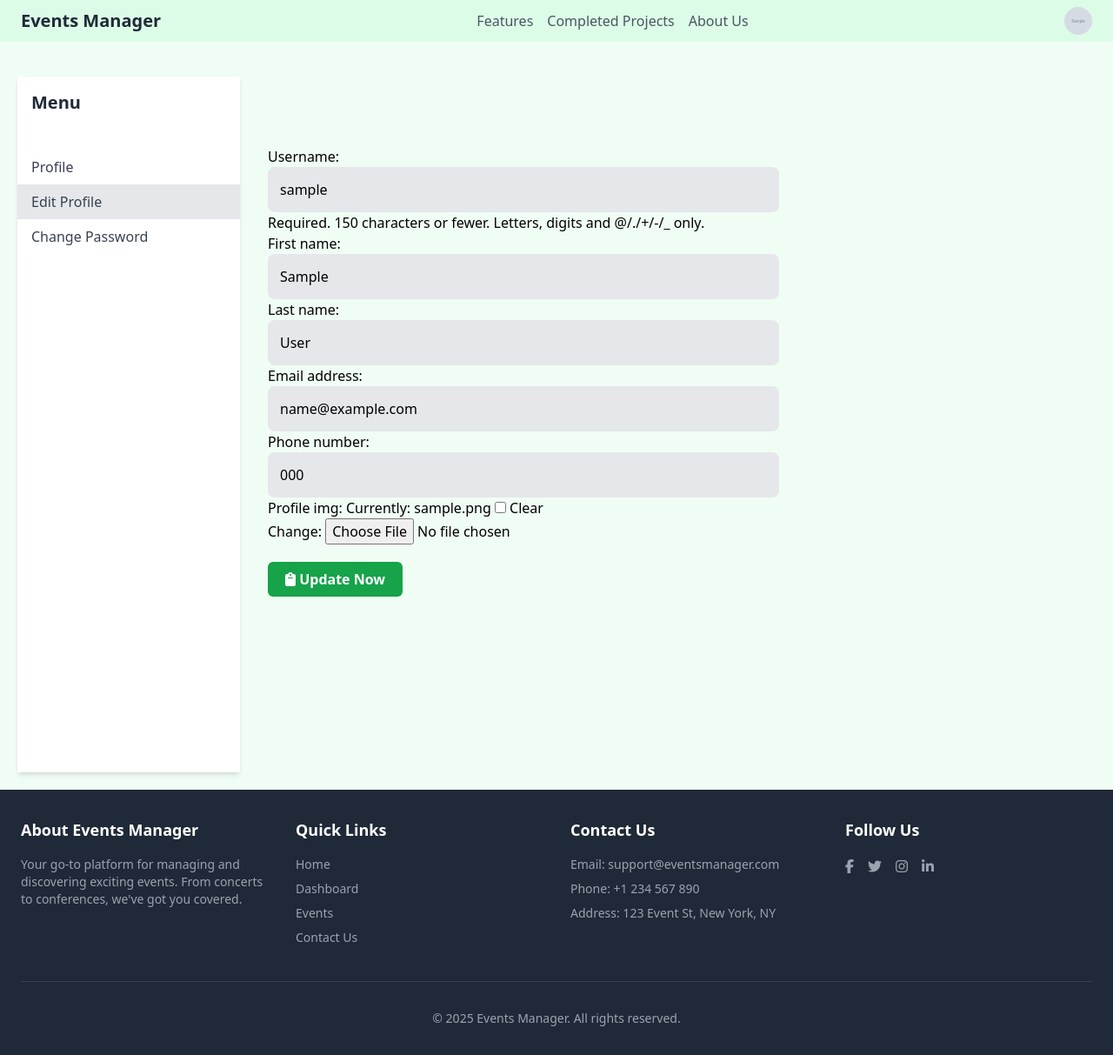
After one commit to achibhossengit/Event-Manager, a Django app: page /users/edit-profile/ in a window 1280 px wide. The commit adds this page. Shown: the whole page at 87% size. Run offline with Django 5.2, Linux system fonts and the light colour scheme; a user stored in the database is signed in; tables that the repository leaves empty hold one stand-in row (values such as "Sample post"); grey boxes marked "Sample" are stand-in pictures; some libraries are stand-ins or nearby versions.

Commit message:
custom user model, profile feature implemented successfully

```diff
--- a/core/templates/loged_nav.html
+++ b/core/templates/loged_nav.html
@@ -30,13 +30,17 @@
             <div class="relative">
                 <button id="user-menu-button" class="flex items-center focus:outline-none">
                     <img
-                    src="{% static 'images/avatar.png' %}"
+                    {% if request.user.profile_img %}
+                        src="{{request.user.profile_img.url}}"
+                    {% else %}
+                        src="{% static 'images/avatar.png' %}"
+                    {% endif %}
                     alt="User avatar"
                     class="h-8 w-8 rounded-full object-cover"
                     />
                 </button>
                 <div id="user-menu" class="absolute right-0 mt-2 w-48 bg-white rounded-md shadow-lg py-1 hidden">
-                    <a  class="block px-4 py-2 text-sm text-gray-700 hover:bg-gray-100">Your Profile</a>
+                    <a href="{% url 'user-profile' %}" class="block px-4 py-2 text-sm text-gray-700 hover:bg-gray-100">Your Profile</a>
                     <form method="post" action="{% url 'log-out' %}">
                         {% csrf_token %}
                         <button class="w-full text-left px-4 py-2 text-sm text-gray-700 hover:bg-gray-100">Logout</button>
--- a/static/css/output.css
+++ b/static/css/output.css
@@ -687,6 +687,10 @@ video {
   margin-top: 1.25rem;
 }
 
+.mt-6 {
+  margin-top: 1.5rem;
+}
+
 .mt-7 {
   margin-top: 1.75rem;
 }
@@ -755,6 +759,10 @@ video {
   width: 12rem;
 }
 
+.w-64 {
+  width: 16rem;
+}
+
 .w-72 {
   width: 18rem;
 }
@@ -947,6 +959,11 @@ video {
   background-color: rgb(243 244 246 / var(--tw-bg-opacity, 1));
 }
 
+.bg-gray-200 {
+  --tw-bg-opacity: 1;
+  background-color: rgb(229 231 235 / var(--tw-bg-opacity, 1));
+}
+
 .bg-gray-700 {
   --tw-bg-opacity: 1;
   background-color: rgb(55 65 81 / var(--tw-bg-opacity, 1));
@@ -1100,6 +1121,14 @@ video {
   padding-left: 1.25rem;
 }
 
+.pl-8 {
+  padding-left: 2rem;
+}
+
+.pt-20 {
+  padding-top: 5rem;
+}
+
 .pt-5 {
   padding-top: 1.25rem;
 }
--- a/users/forms.py
+++ b/users/forms.py
@@ -2,7 +2,7 @@ from django.contrib.auth.models import Group
 from django.forms import ModelForm
 from event.forms import StyledFormMixin
 from django import forms
-from django.contrib.auth.forms import AuthenticationForm
+from django.contrib.auth.forms import AuthenticationForm, PasswordResetForm, SetPasswordForm
 from users.models import CustomUser
 User = CustomUser
 
@@ -25,6 +25,11 @@ class UserRoleModelForm(StyledFormMixin, ModelForm):
             'groups': ''
         }
 
+class EditProfileForm(StyledFormMixin, ModelForm):
+    class Meta:
+        model = User
+        fields = ('username', 'first_name', 'last_name', 'email', 'phone_number', 'profile_img')
+
 class LogInForm(StyledFormMixin, AuthenticationForm):
     def __init__(self, *args, **kwargs):
         super().__init__(*args, **kwargs)
@@ -36,3 +41,14 @@ class GroupModelForm(StyledFormMixin, ModelForm):
         widgets ={
             'permissions': forms.CheckboxSelectMultiple
         }
+
+class ChangePasswordForm(StyledFormMixin, forms.Form):
+    old_password = forms.CharField(widget=forms.PasswordInput(), label='Old Password')
+    new_password = forms.CharField(widget=forms.PasswordInput(), label='New Password')
+    confirm_password = forms.CharField(widget=forms.PasswordInput(), label='Confirm Password')
+
+class CustomPasswordResetForm(StyledFormMixin, PasswordResetForm):
+    pass
+
+class CustomPasswordConfirmForm(StyledFormMixin, SetPasswordForm):
+    pass
--- /dev/null
+++ b/users/templates/accounts/profile.html
@@ -0,0 +1,90 @@
+{% extends "base.html" %}
+{% block content %}
+    {% load static %}
+    <div class="flex min-h-screen">
+        <!-- Sidebar -->
+        <aside class="w-64 bg-white shadow-md">
+        <div class="p-4">
+            <h2 class="text-xl font-semibold text-gray-800">Menu</h2>
+        </div>
+        <nav class="mt-6">
+            <a
+            href="{% url 'user-profile' %}"
+            class="block py-2 px-4 {% if type == 'view_profile' %}bg-gray-200{% endif %} text-gray-700  hover:bg-gray-100"
+            >Profile</a
+            >
+            <a href="{% url 'edit-profile' %}"
+            class="block py-2 px-4 {% if type == 'edit_profile' %}bg-gray-200{% endif %} text-gray-700 hover:bg-gray-100"
+            >Edit Profile</a
+            >
+            <a href="{% url "change-password" %}"
+            class="block py-2 px-4 {% if type == 'change_password' %}bg-gray-200{% endif %} text-gray-700 hover:bg-gray-100"
+            >Change Password</a
+            >
+        </nav>
+        </aside>
+
+        {% if type == 'view_profile' %}
+            {% comment %} profile content {% endcomment %}
+            <div class="flex-1 p-8">
+                <h1 class="text-3xl font-bold text-gray-800 mb-8">User Profile</h1>
+
+                <div class="bg-white shadow-md rounded-lg p-6">
+                    <div class="flex gap-5 items-center mb-6">
+                        <img
+                        {% if profile_img %}
+                            src="{{profile_img}}"
+                        {% else %}
+                            src="{% static 'images/avatar.png' %}"
+                        {% endif %}
+                        alt="User avatar"
+                        class="w-20 h-20 rounded-full"
+                        />
+                        <div>
+                            <h2 class="text-2xl font-semibold text-gray-800">{{name}}</h2>
+                            <p class="text-gray-600">{{role}}</p>
+                        </div>
+                    </div>
+
+                    <div class="grid grid-cols-1 md:grid-cols-2 gap-4">
+                        <div>
+                            <h3 class="text-lg font-semibold text-gray-700 mb-2">
+                            Personal Information
+                            </h3>
+                            <p class="text-gray-600">
+                            <span class="font-medium">Phone:</span> {{phone}}
+                            </p>
+                            <p class="text-gray-600">
+                            <span class="font-medium">Email:</span> {{email}}
+                            </p>
+                            <p class="text-gray-600">
+                            <span class="font-medium">Username:</span> {{username}}
+                            </p>
+                            <p class="text-gray-600">
+                            <span class="font-medium">Location:</span> New York, USA
+                            </p>
+                        </div>
+                        <div>
+                            <h3 class="text-lg font-semibold text-gray-700 mb-2">
+                            Account Information
+                            </h3>
+                            <p class="text-gray-600">
+                            <span class="font-medium">Member Since:</span> {{member_since}}
+                            </p>
+                            <p class="text-gray-600">
+                            <span class="font-medium">Last Login:</span> {{last_login}}
+                            </p>
+                        </div>
+                    </div>
+                </div>
+            </div>
+        {% else %}
+            {% comment %} edit profile {% endcomment %}
+            <form method="POST" enctype="multipart/form-data" class="w-full md:w-1/2 pl-8 pt-20">
+                {% csrf_token %}
+                {{form.as_p}}
+                <button type="submit" class="mt-5 bg-green-600 px-5 py-2 rounded-md text-white font-semibold"><i class="fa-solid fa-clipboard"></i> Update Now</button>
+            </form>
+        {% endif %}
+    </div>
+{% endblock content %}
--- a/users/templates/log_in.html
+++ b/users/templates/log_in.html
@@ -4,5 +4,6 @@
         {% csrf_token %}
         {{form.as_p}}
         <button type="submit" class="mt-5 text-white font-semibold bg-green-600 px-5 py-2 rounded-md">Log In</button>
+        <a class="mt-5 text-white font-semibold bg-green-600 px-5 py-2 rounded-md" href="{% url 'reset-password' %}">Forgot Password?</a>
     </form>
 {% endblock content %}
--- a/users/templates/sign_up.html
+++ b/users/templates/registration/form.html
@@ -3,6 +3,6 @@
     <form method="POST" class="w-full md:w-1/2 mx-auto">
         {% csrf_token %}
         {{form.as_p}}
-        <button type="submit" class="mt-5 bg-green-600 px-5 py-2 rounded-md text-white font-semibold"><i class="fa-solid fa-clipboard"></i> Create</button>
+        <button type="submit" class="mt-5 bg-green-600 px-5 py-2 rounded-md text-white font-semibold"><i class="fa-solid fa-clipboard"></i> Submit</button>
     </form>
 {% endblock content %}
--- a/users/urls.py
+++ b/users/urls.py
@@ -1,5 +1,6 @@
 from django.urls import path
-from users.views import sign_up, log_in, log_out, no_permission, delete_user, update_user, user_details, create_group, update_group, delete_group, active_user
+from django.contrib.auth.views import PasswordResetDoneView
+from users.views import sign_up, log_in, log_out, no_permission, delete_user, update_user, user_details, create_group, update_group, delete_group, active_user, ProfileView, EditProfile, ChangePassword, CustomPasswordReset, CustomPasswordResetConfirmView
 
 urlpatterns = [
     path('sign-up/', sign_up, name='sign-up'),
@@ -13,4 +14,10 @@ urlpatterns = [
     path('create-group/', create_group, name='create-group'),
     path('update-group/<group_id>/', update_group, name='update-group'),
     path('delete-group/<group_id>/', delete_group, name='delete-group'),
+
+    path('user-profile/', ProfileView.as_view(), name='user-profile'),
+    path('edit-profile/', EditProfile.as_view(), name='edit-profile'),
+    path('change-password/', ChangePassword.as_view(), name='change-password'),
+    path('reset-password/', CustomPasswordReset.as_view(), name='reset-password'),
+    path('reset-password-confirm/<uidb64>/<token>', CustomPasswordResetConfirmView.as_view(), name='password_reset_confirm'),
 ]
--- a/users/views.py
+++ b/users/views.py
@@ -1,11 +1,19 @@
 from django.shortcuts import render, redirect, HttpResponse
-from users.forms import UserModelForm, LogInForm, UserRoleModelForm, GroupModelForm
+from django.contrib.auth.forms import PasswordChangeForm
+from users.forms import UserModelForm, LogInForm, UserRoleModelForm, GroupModelForm, EditProfileForm, ChangePasswordForm, CustomPasswordResetForm, CustomPasswordConfirmForm
 from django.contrib.auth.models import Group
 from django.contrib import messages
 from django.contrib.auth import login, logout
 from django.contrib.auth.decorators import login_required, permission_required
 from django.contrib.auth.tokens import default_token_generator
 from users.models import CustomUser
+from django.views import View
+from django.views.generic import UpdateView
+from django.urls import reverse_lazy
+from django.contrib.auth.mixins import LoginRequiredMixin, PermissionRequiredMixin
+from django.contrib.auth import update_session_auth_hash
+from django.contrib.auth.views import PasswordResetView, PasswordResetConfirmView
+
 User = CustomUser
 
 # views
@@ -123,3 +131,110 @@ def log_in(request):
 def log_out(request):
     logout(request)
     return redirect('log-in')
+
+
+
+class ProfileView(LoginRequiredMixin, View):
+    login_url = 'log-in'
+    def get(self, request):
+        user = request.user
+        context = {
+            'username': user.username,
+            'name':f"{user.first_name} {user.last_name}",
+            'role':user.groups.first().name,
+            'email':user.email,
+            'phone':user.phone_number,
+            'member_since':user.date_joined,
+            'last_login':user.last_login,
+            'profile_img':user.profile_img.url if user.profile_img else None,
+            'type': 'view_profile'
+        }
+        return render(request, 'accounts/profile.html', context)
+
+class EditProfile(LoginRequiredMixin, UpdateView):
+    login_url = 'log-in'
+    model = CustomUser
+    form_class = EditProfileForm
+    template_name = 'accounts/profile.html'
+    success_url = reverse_lazy('user-profile')
+
+    def get_context_data(self, **kwargs):
+        context = super().get_context_data(**kwargs)
+        context['type'] ='edit_profile'
+        return context
+
+    def get_object(self, queryset = None):
+        obj = self.request.user
+        return obj
+
+    def form_valid(self, form):
+        messages.success(self.request, "Your profile has been updated successfully!")
+        return super().form_valid(form)
+
+
+class ChangePassword(LoginRequiredMixin, View):
+    login_url = 'log-in'
+    def get(self, request):
+        form = ChangePasswordForm()
+        context = {
+            'type': 'change_password',
+            'form': form
+        }
+        return render(request, 'accounts/profile.html', context)
+
+    def post(self, request, **kwargs):
+        form = ChangePasswordForm(request.POST)
+        if form.is_valid():
+            old_password = form.cleaned_data.get('old_password')
+            new_password = form.cleaned_data.get('new_password')
+            confirm_password = form.cleaned_data.get('confirm_password')
+
+            if not request.user.check_password(old_password):
+                messages.error(request, "Your old password is incorrect.")
+                return redirect('change-password')
+
+            if new_password != confirm_password:
+                messages.error(request, "New password and confirm password do not match.")
+                return redirect('change-password')
+
+            if old_password == new_password:
+                messages.error(request, "New password cannot be the same as the old password.")
+                return redirect('change-password')
+
+
+            request.user.set_password(new_password)
+            request.user.save()
+            update_session_auth_hash(request, request.user)
+            messages.success(request, "Your password has been updated successfully!")
+            return redirect('user-profile')
+        else:
+            messages.error(request, "Your Form is invalid!")
+            return redirect('change-password')
+
+
+class CustomPasswordReset(PasswordResetView):
+    model = User
+    template_name = 'registration/form.html'
+    form_class = CustomPasswordResetForm
+    success_url = reverse_lazy('log-in')
+    html_email_template_name = 'registration/email_template.html'
+
+    def get_context_data(self, **kwargs):
+        context = super().get_context_data(**kwargs)
+        context['protocol'] = 'https' if self.request.is_secure() else 'http'
+        context['domain'] = self.request.get_host()
+        return context
+
+    def form_valid(self, form):
+        messages.success(self.request, 'A password reset link has been sent to your email address. Please check your inbox to reset your password.')
+        return super().form_valid(form)
+
+
+class CustomPasswordResetConfirmView(PasswordResetConfirmView):
+    form_class = CustomPasswordConfirmForm
+    template_name = 'registration/form.html'
+    success_url = reverse_lazy('log-in')
+
+    def form_valid(self, form):
+        messages.success(self.request, 'Your password was changed successfully! Now try to log in with new password.')
+        return super().form_valid(form)
```
Also changed, not shown: other parts of static/css/output.css (+26 -53 lines), users/templates/registration/email_template.html (added, +74 -0 lines), users/templates/registration/password_reset_done.html (added, +11 -0 lines), media/admin.jpg (added), media/admin.png (added), media/admin_cY2WVOW.jpg (added), media/admin_clQNqPS.png (added), media/yeamin.jpg (added), media/yeamin_5nklM7F.jpg (added).
